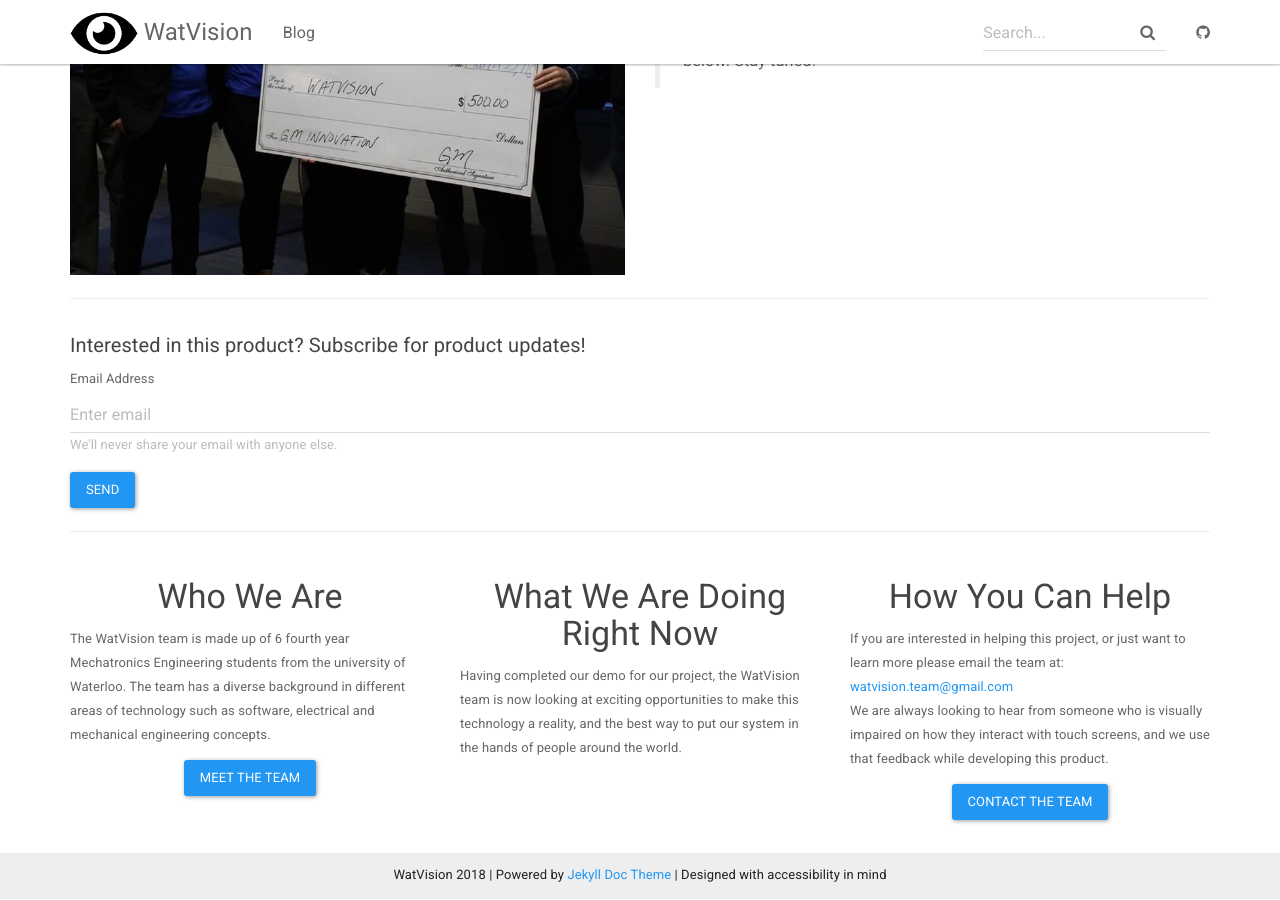
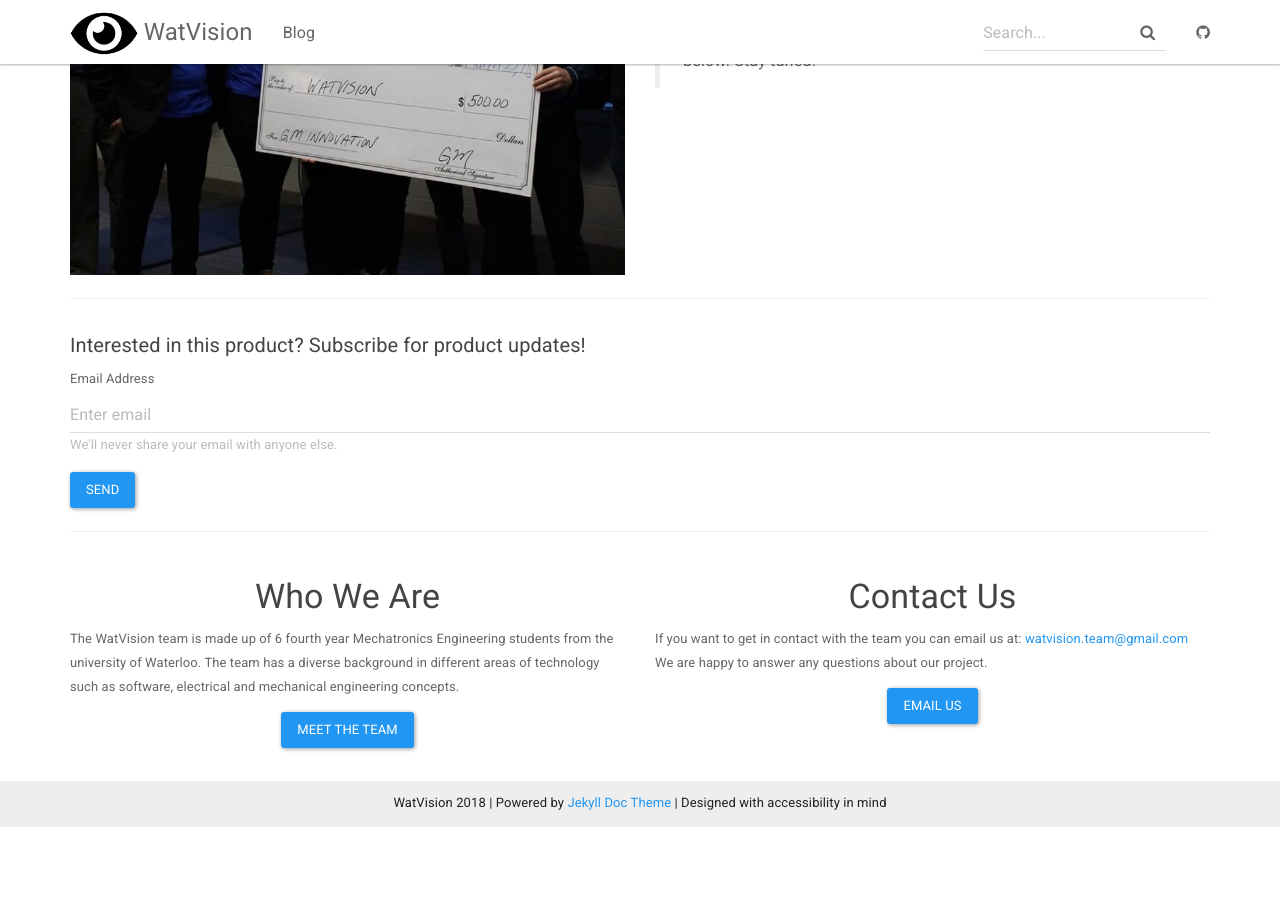
Before and after one commit to watvision/watvision.github.io, a Jekyll site: the page built from index.html, in a window 1280 px wide and 900 px high, scrolled down 1338 px. Built offline with Jekyll 4.4.1, drawn with Linux system fonts in a browser that asks for light colours; nearby versions of some CDN libraries; comment, search, counter and statistics services are not loaded; after the commit the page ends 2166 px from its top, so only the background shows below that.

Commit message:
Updated open source info

```diff
--- a/index.html
+++ b/index.html
@@ -50,7 +50,9 @@
         </blockquote>
     </div>
     <div class="col-md-6">
-        View the Source Code Here:
+        <blockquote class="text-center">
+            <p>View the Source Code Here:</p>
+        </blockquote>
         <p class="text-center"><a class="btn btn-primary" href="https://github.com/watvision/Visionsystem" role="button">WatVision Source Code</a></p>
     </div>
     </div>
@@ -100,7 +102,7 @@
     <hr>
 
     <div class="row">
-        <div class="col-sm-4">
+        <div class="col-sm-6">
             <h3 class="text-center">Who We Are</h3>
             <p>The WatVision team is made up of 6 fourth year Mechatronics Engineering students from
                 the university of Waterloo. The team has a diverse background in different areas of technology
@@ -108,20 +110,12 @@
                 <p class="text-center"><a class="btn btn-primary" href="{% post_url 2017-11-08-meet-the-team %}" role="button">Meet The Team</a></p>
             </p>
         </div>
-        <div class="col-sm-4">
-            <h3 class="text-center">What We Are Doing Right Now</h3>
-            <p>Having completed our demo for our project, the WatVision team is now looking at exciting
-                opportunities to make this technology a reality, and the best way to put our system in the hands
-                of people around the world.
-            </p>
-        </div>
-        <div class="col-sm-4">
-            <h3 class="text-center">How You Can Help</h3>
-            <p>If you are interested in helping this project, or just want to learn more please email the team at:
+        <div class="col-sm-6">
+            <h3 class="text-center">Contact Us</h3>
+            <p>If you want to get in contact with the team you can email us at:
                 <a href='mailto:watvision.team@gmail.com'>watvision.team@gmail.com</a> <br/>
-                We are always looking to hear from someone who is visually impaired on how they interact with touch screens,
-                and we use that feedback while developing this product.
-                <p class="text-center"><a class="btn btn-primary" href="mailto:watvision.team@gmail.com" role="button">Contact The Team</a></p>
+                We are happy to answer any questions about our project.
+                <p class="text-center"><a class="btn btn-primary" href="mailto:watvision.team@gmail.com" role="button">Email Us</a></p>
             </p>
         </div>
     </div>
```
